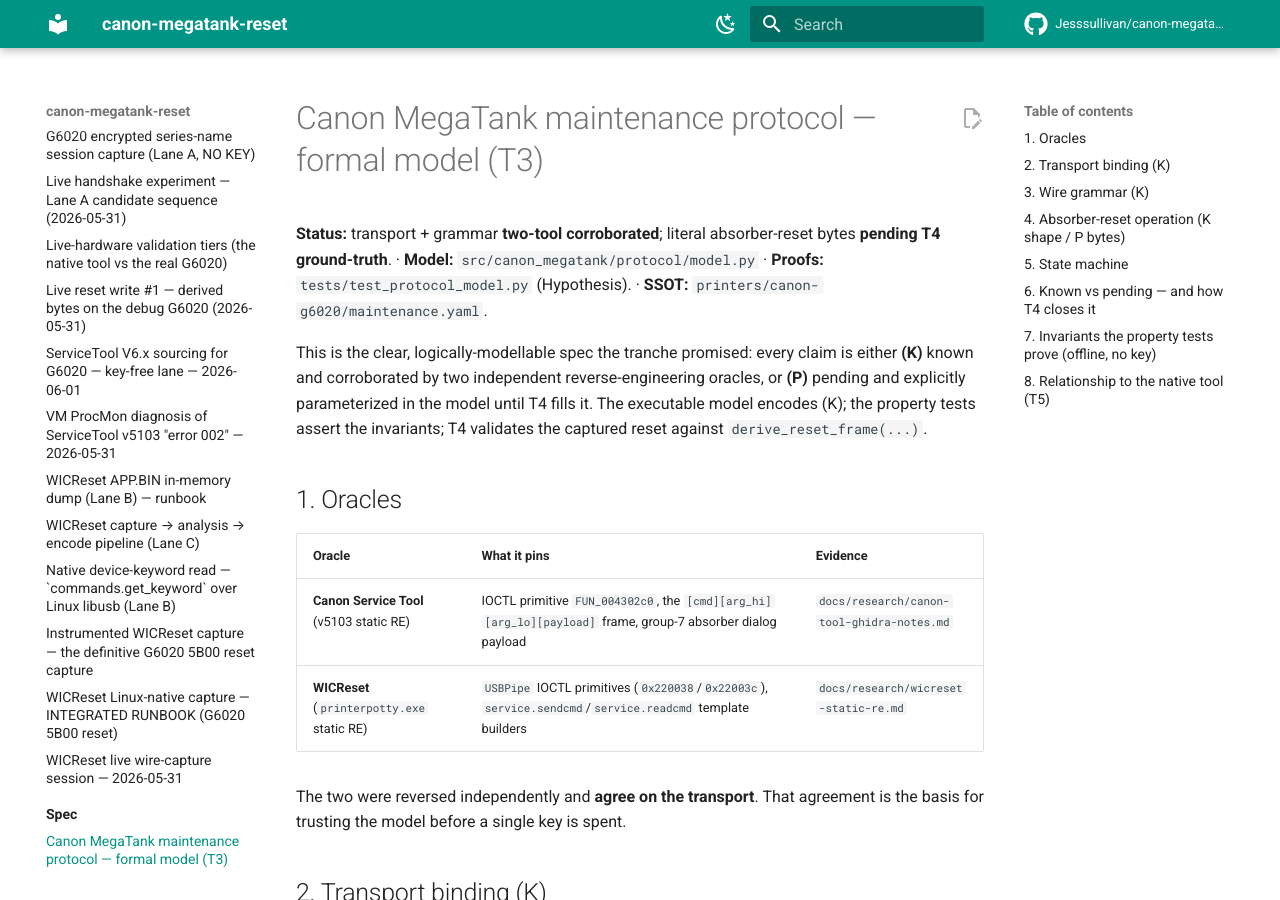
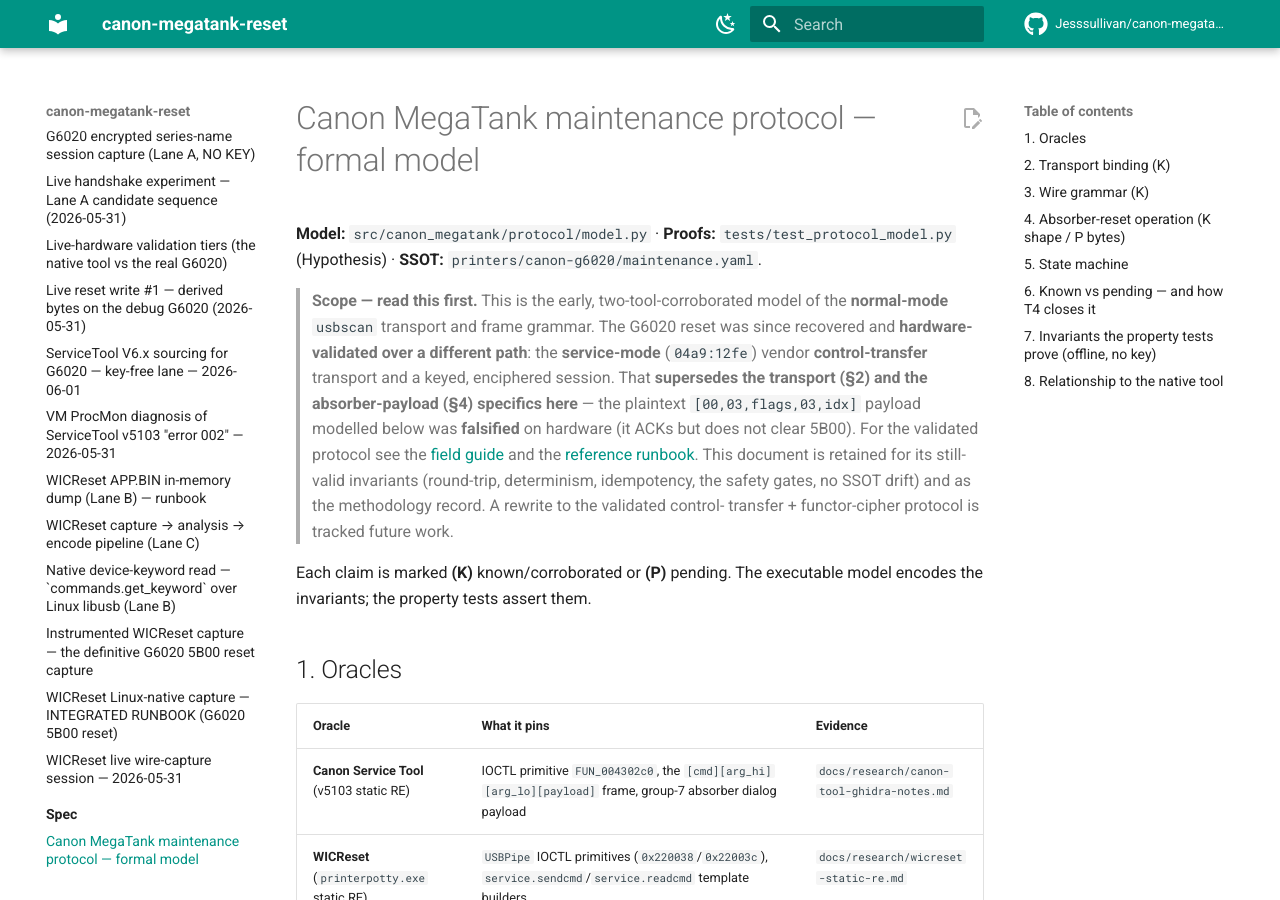
Before and after one commit to Jesssullivan/canon-megatank-reset, an MkDocs documentation site: the page built from docs/spec/megatank-maintenance-protocol.md, in a window 1280 px wide and 900 px high. Built offline with MkDocs 1.6.1 and Material for MkDocs 9.7.7, drawn with Linux system fonts in a browser that asks for light colours; comment, search, counter and statistics services are not loaded; some of the changed text lies outside the part shown.

Commit message:
docs: concision + accuracy pass (README, protocol spec) (#34)
* docs: drop reproducible artifacts + legacy snapshots, kill (planned) cruft, add user guide

- Remove artifacts/ — reproducible probe dumps (.pcap/.log/.decode) that regenerate
  from the tool and carry device identifiers; they do not belong in the published tree.
  Close the gitignore gap: the section ignored *.pcapng but the probe wrote *.pcap;
  add *.pcap + /artifacts/.
- Remove docs/legacy/ (pre-extraction printstack snapshots) + its docs/README row.
- De-cruft "(planned)" notes: the printers/README udev rule is installed by the
  canon_tool_reset role (not "planned"); reword the INTEROP pixma submodule layout.
- Add docs/user-guide.md — a concise, non-technical 5B00 reset guide (scaffolds #31).

Verified no secret exposed: WIC key has 0 occurrences in tree + history; the removed
.log carried only the already-public device serial (01807C).

* docs: concision + accuracy pass on README and the protocol spec

README: tighten the run-on Status block into two scannable paragraphs; fix two
stale cells — docs/ no longer lists removed 'legacy notes' (adds the paper + user
guide), and src/ describes the shipped gated reset rather than 'reset ops land in T5'.

spec: drop internal tranche jargon (T3/T4/T5, 'the tranche promised'); replace the
stale 'pending T4 ground-truth' status with an honest scope banner — this is the
early normal-mode usbscan model, and the hardware-validated reset uses a different
service-mode control-transfer + keyed-cipher path (the modelled [00,03,flags,03,idx]
payload was falsified on hardware). Points readers to the field guide + runbook;
full rewrite to the validated protocol noted as future work.

```diff
--- a/docs/spec/megatank-maintenance-protocol.md
+++ b/docs/spec/megatank-maintenance-protocol.md
@@ -1,15 +1,24 @@
-# Canon MegaTank maintenance protocol — formal model (T3)
+# Canon MegaTank maintenance protocol — formal model
 
-**Status:** transport + grammar **two-tool corroborated**; literal absorber-reset
-bytes **pending T4 ground-truth**. · **Model:** `src/canon_megatank/protocol/model.py`
-· **Proofs:** `tests/test_protocol_model.py` (Hypothesis). · **SSOT:**
+**Model:** `src/canon_megatank/protocol/model.py` · **Proofs:**
+`tests/test_protocol_model.py` (Hypothesis) · **SSOT:**
 `printers/canon-g6020/maintenance.yaml`.
 
-This is the clear, logically-modellable spec the tranche promised: every claim is
-either **(K)** known and corroborated by two independent reverse-engineering
-oracles, or **(P)** pending and explicitly parameterized in the model until T4
-fills it. The executable model encodes (K); the property tests assert the
-invariants; T4 validates the captured reset against `derive_reset_frame(...)`.
+> **Scope — read this first.** This is the early, two-tool-corroborated model of the
+> **normal-mode** `usbscan` transport and frame grammar. The G6020 reset was since
+> recovered and **hardware-validated over a different path**: the **service-mode**
+> (`04a9:12fe`) vendor **control-transfer** transport and a keyed, enciphered session.
+> That **supersedes the transport (§2) and the absorber-payload (§4) specifics here** —
+> the plaintext `[00,03,flags,03,idx]` payload modelled below was **falsified** on
+> hardware (it ACKs but does not clear 5B00). For the validated protocol see the
+> [field guide](../research/canon-service-mode-field-guide.md) and the
+> [reference runbook](../runbook/g6020-native-reset.md). This document is retained for
+> its still-valid invariants (round-trip, determinism, idempotency, the safety gates,
+> no SSOT drift) and as the methodology record. A rewrite to the validated control-
+> transfer + functor-cipher protocol is tracked future work.
+
+Each claim is marked **(K)** known/corroborated or **(P)** pending. The executable
+model encodes the invariants; the property tests assert them.
 
 ## 1. Oracles
 
@@ -126,7 +135,7 @@
 * **UUID gate:** only the locked `test_unit` UUID permits a write.
 * **No SSOT drift:** model transport constants `==` `maintenance.yaml`.
 
-## 8. Relationship to the native tool (T5)
+## 8. Relationship to the native tool
 
 The native pyusb tool implements §3 directly on interface 4: a SEND is
 `ep_out.write(encode_send(cmd, arg, payload))`; a RECV writes
```
Also changed, not shown: README.md (+14 -14 lines).
